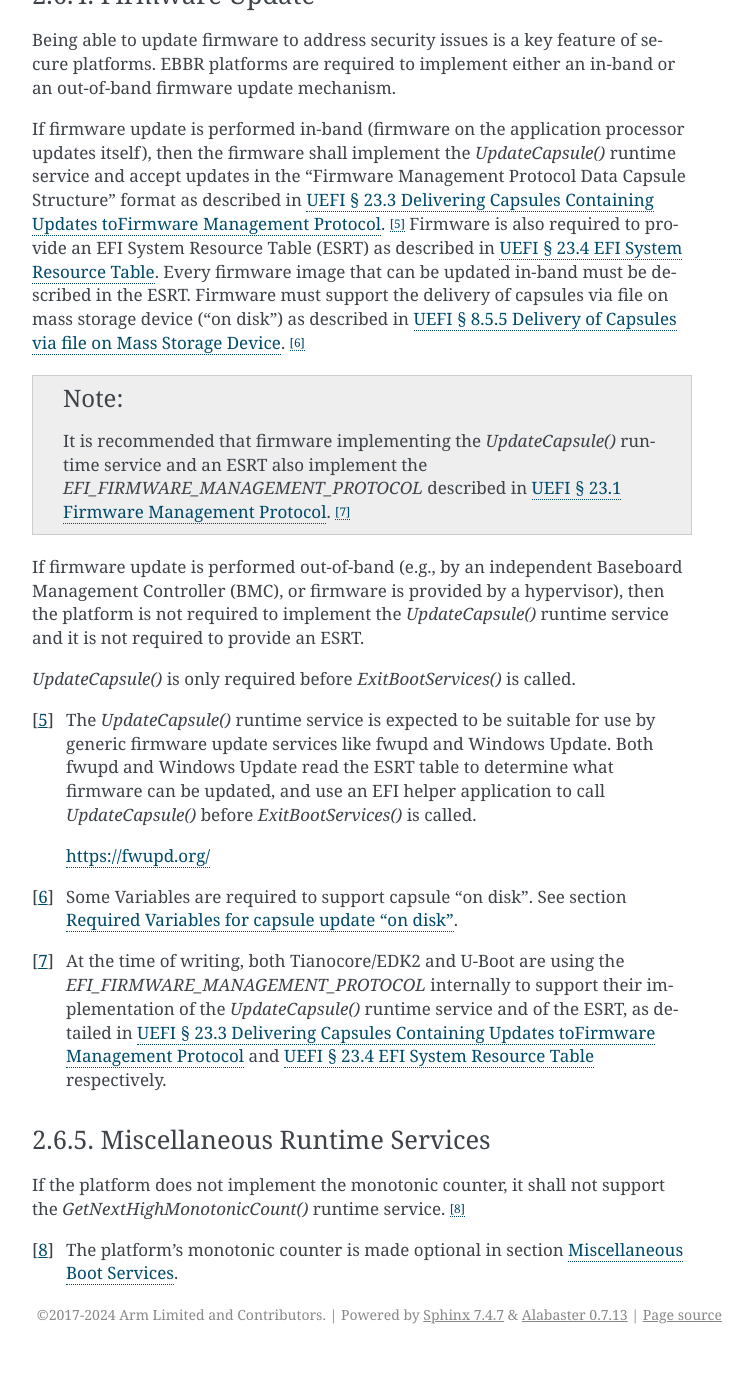
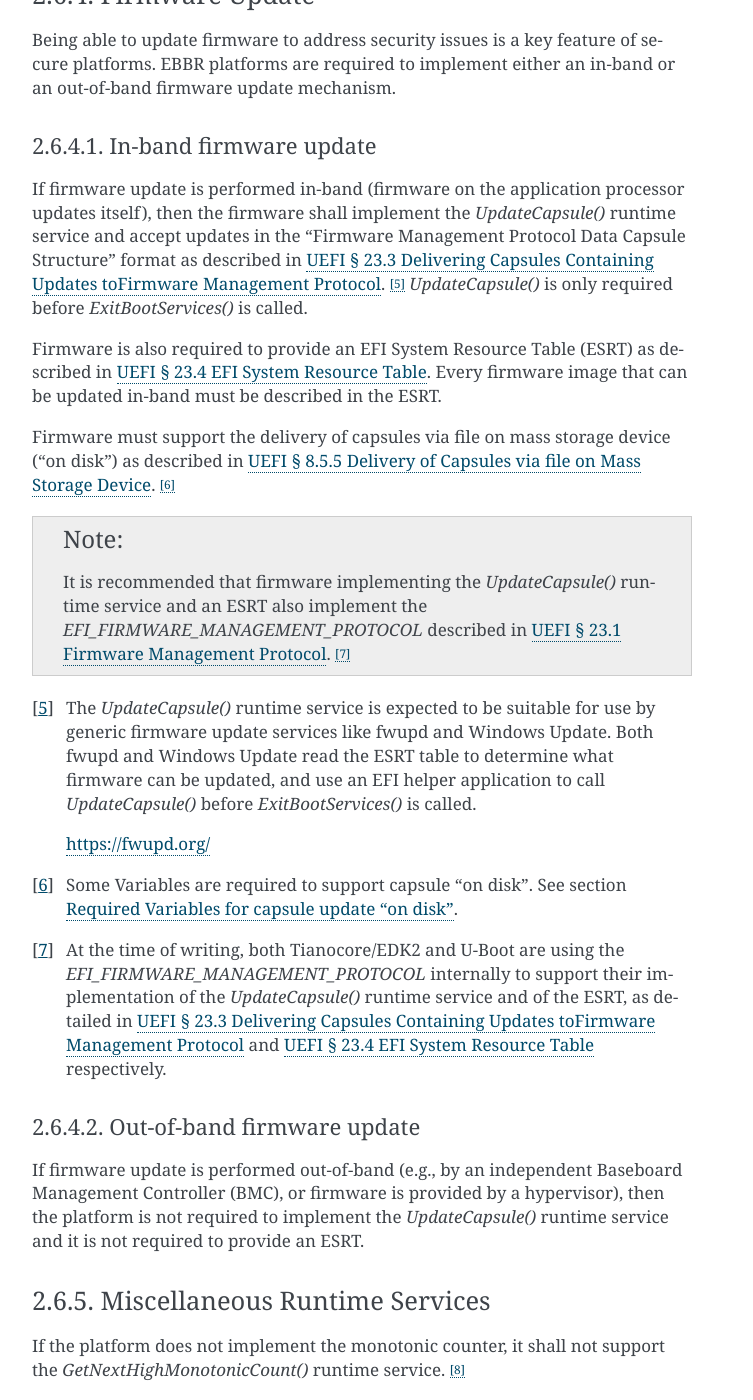
Before and after one commit to ARM-software/ebbr, a Sphinx documentation site: the page built from source/chapter2-uefi.rst, in a window 1280 px wide and 1400 px high, scrolled down 11728 px. Shown: the whole window, without its empty margins (388-1141 px from the left). Built offline with Sphinx 7.4.7, drawn with Linux system fonts in a browser that asks for light colours; before the commit the page ends 13082 px from its top, so only the background shows below that; some of the changed text lies outside the part shown.

Commit message:
trivial: add firmware update sections in chapter2
Add chapters to separate the in-band and out-of-band firmware update cases
more clearly. No requirement change.

Signed-off-by: Vincent Stehlé <vincent.stehle@arm.com>

```diff
--- a/source/chapter2-uefi.rst
+++ b/source/chapter2-uefi.rst
@@ -558,13 +558,19 @@ Firmware Update
 Being able to update firmware to address security issues is a key feature of secure platforms.
 EBBR platforms are required to implement either an in-band or an out-of-band firmware update mechanism.
 
-If firmware update is performed in-band (firmware on the application processor updates itself),
-then the firmware shall implement the `UpdateCapsule()` runtime service and accept updates in the
-"Firmware Management Protocol Data Capsule Structure" format as described in
-:UEFI:`23.3`. [#FMPNote]_
+In-band firmware update
+^^^^^^^^^^^^^^^^^^^^^^^
+
+If firmware update is performed in-band (firmware on the application processor
+updates itself), then the firmware shall implement the `UpdateCapsule()` runtime
+service and accept updates in the "Firmware Management Protocol Data Capsule
+Structure" format as described in :UEFI:`23.3`. [#FMPNote]_
+`UpdateCapsule()` is only required before `ExitBootServices()` is called.
+
 Firmware is also required to provide an EFI System Resource Table (ESRT) as
 described in :UEFI:`23.4`.
 Every firmware image that can be updated in-band must be described in the ESRT.
+
 Firmware must support the delivery of capsules via file on mass storage device
 ("on disk") as described in :UEFI:`8.5.5`. [#VarNote]_
 
@@ -596,6 +595,14 @@ service and it is not required to provide an ESRT.
    implementation of the `UpdateCapsule()` runtime service and of the ESRT,
    as detailed in :UEFI:`23.3` and :UEFI:`23.4` respectively.
 
+Out-of-band firmware update
+^^^^^^^^^^^^^^^^^^^^^^^^^^^
+
+If firmware update is performed out-of-band (e.g., by an independent Baseboard
+Management Controller (BMC), or firmware is provided by a hypervisor),
+then the platform is not required to implement the `UpdateCapsule()` runtime
+service and it is not required to provide an ESRT.
+
 Miscellaneous Runtime Services
 ------------------------------
 
```
Also changed, not shown: other parts of source/chapter2-uefi.rst (+0 -7 lines).
